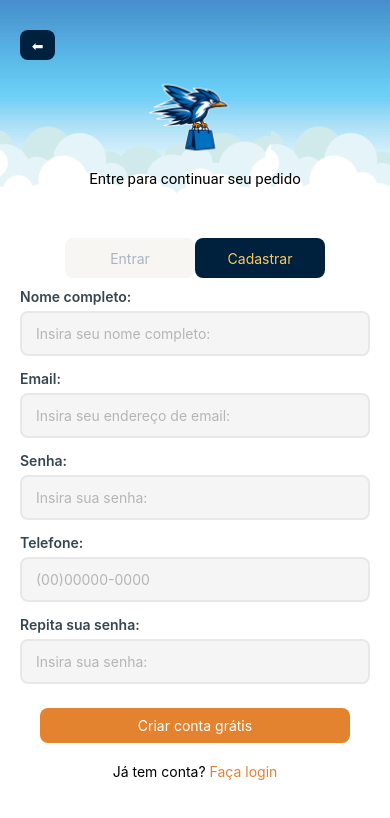
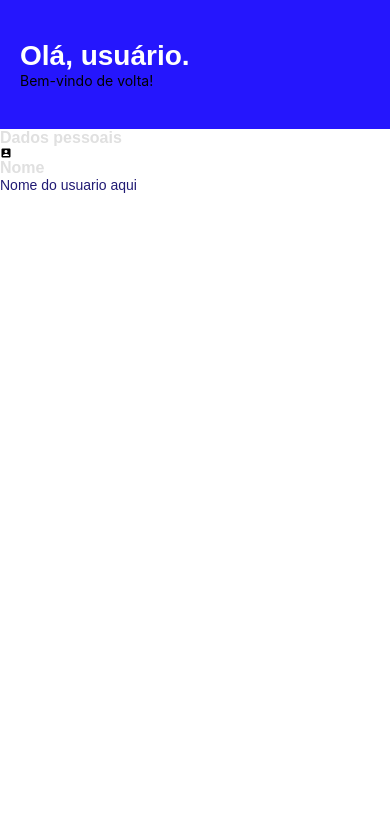
Before and after one commit to thvlldev/fastorder_front, a React Native app: screen / in a window 390 px wide. Shown: the top 818 px of the page. Built offline with nearby package versions, Linux system fonts and the light colour scheme.

Commit message:
Progresso no Login Screen

```diff
--- a/package.json
+++ b/package.json
@@ -9,6 +9,7 @@
     "web": "expo start --web"
   },
   "dependencies": {
+    "@expo/vector-icons": "^15.0.3",
     "expo": "~54.0.36",
     "expo-status-bar": "~3.0.9",
     "react": "19.1.0",
--- a/src/App.jsx
+++ b/src/App.jsx
@@ -1,6 +1,5 @@
-import CadastroScreen from './App/screens/CadastroScreen';
-import LoginScreen from './App/screens/LoginScreen';
+import PerfilScreen from './App/screens/PerfilScreen';
 
 export default function App() { //Precisa chamar a tela principal!
-    return <CadastroScreen />
+    return <PerfilScreen />
 }
--- a/src/App/screens/PerfilScreen.jsx
+++ b/src/App/screens/PerfilScreen.jsx
@@ -0,0 +1,76 @@
+import { MaterialIcons } from "@expo/vector-icons";
+import { View, Text, StyleSheet } from "react-native";
+
+export default function PerfilScreen() {
+
+    return (
+        <View style = {{flex: 1}}>
+            <View style = {styles.bckHeader}>
+                <Text style = {styles.titleBck}>Olá, usuário.</Text>
+                <Text>Bem-vindo de volta!</Text>
+            </View>
+
+            <View>
+                <View>
+                    <Text style={styles.titleCaixa}>Dados pessoais</Text>
+                    <View>
+                        <MaterialIcons name='account-box'/>
+                        <View>
+                            <Text style={styles.titleCaixa}>Nome</Text>
+                            <Text style={styles.textCaixa}>Nome do usuario aqui </Text>
+                        </View>
+                    </View>
+                </View>
+                <View></View>
+                <View></View>
+                <View></View>
+            </View>
+
+
+        </View>
+    )
+
+
+
+
+
+
+
+
+}
+
+const styles = StyleSheet.create({
+    bckHeader: {
+        backgroundColor: "#2516fd",
+        paddingVertical: 40,
+        paddingHorizontal: 20
+    },
+
+
+    titleBck: {
+        fontFamily: "Arial",
+        color: "#fff",
+        fontSize: 28,
+        fontWeight: 650
+    },
+
+    titleCaixa:{
+        fontFamily:"Arial",// arial aqui é placeholder
+        color:"#e0e0e0",
+        fontSize:16,
+        fontWeight: 600
+    },
+    textCaixa:{
+        fontFamily:"Arial",// arial aqui é placeholder
+        color:"#211b74",
+        fontSize:14,
+        fontWeight: 500
+    },
+    textEditar:{
+        fontFamily:"Arial",// placeholder
+        color:"#f78629",// laranja
+        fontSize: 12,
+        fontWeight:500
+    }
+
+})
```
Also changed, not shown: 1 other file (tests, documents, lock files or other folders).
